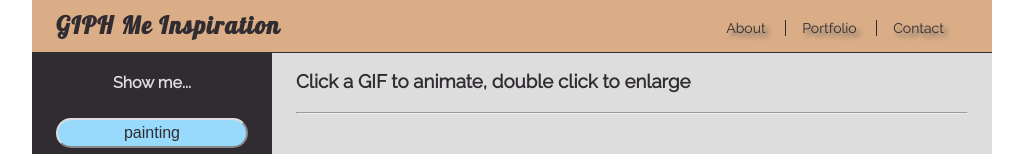
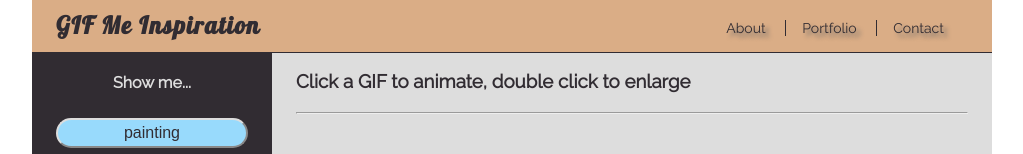
Before and after one commit to NA-Dev/GIPHY_app, a plain HTML site: page index.html in a window 1280 px wide. Shown: the top 154 px of the page, without its empty margins (128-1151 px from the left). Drawn offline with nearby package versions, Linux system fonts and the light colour scheme.

Commit message:
edit title and readme

```diff
--- a/index.html
+++ b/index.html
@@ -25,7 +25,7 @@
       <header>
         <div id="header-title">
           <h2>
-            GIPH Me Inspiration
+            GIF Me Inspiration
           </h2>
         </div>
         <nav>
```
Also changed, not shown: 1 other file.
